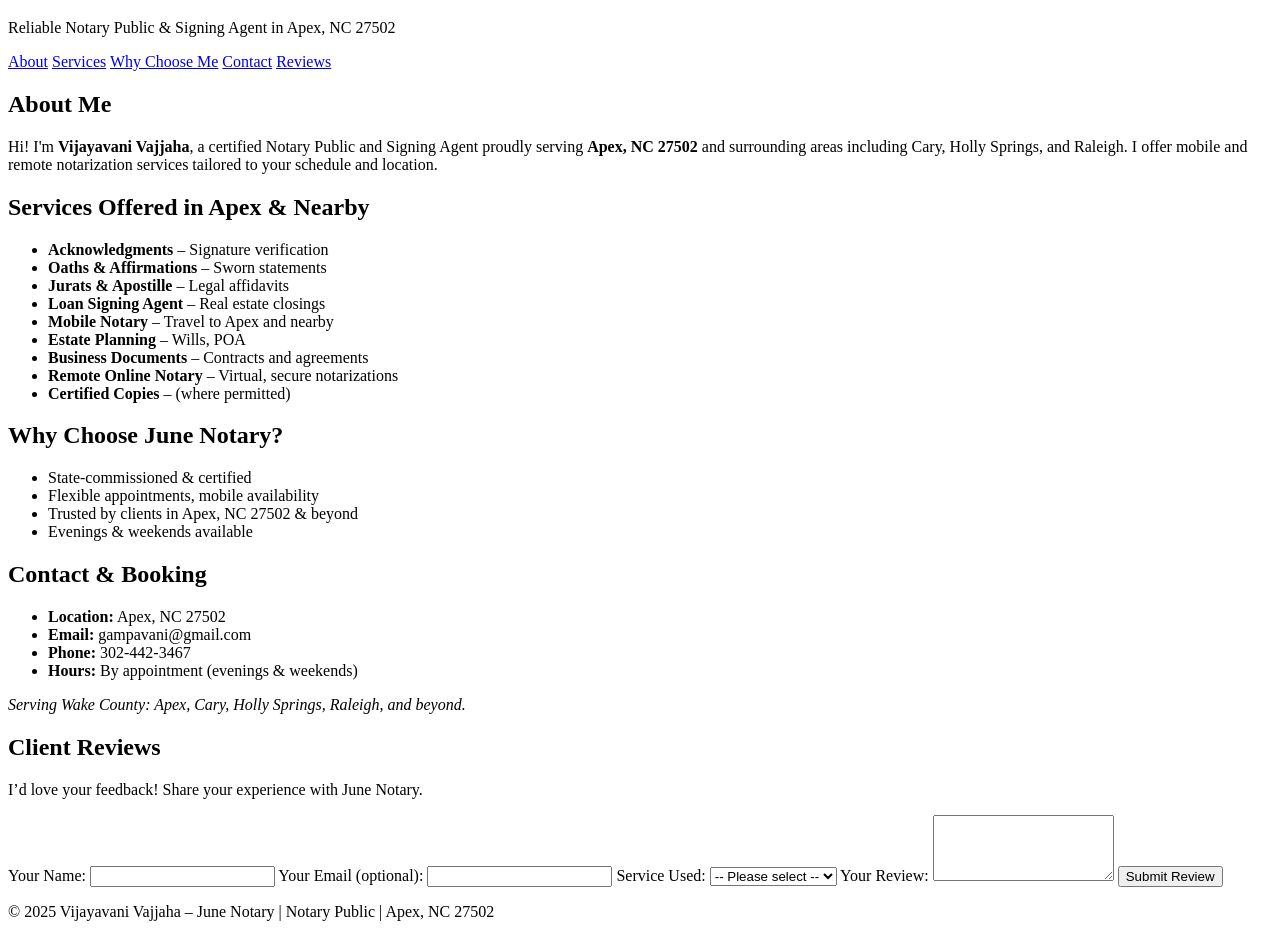
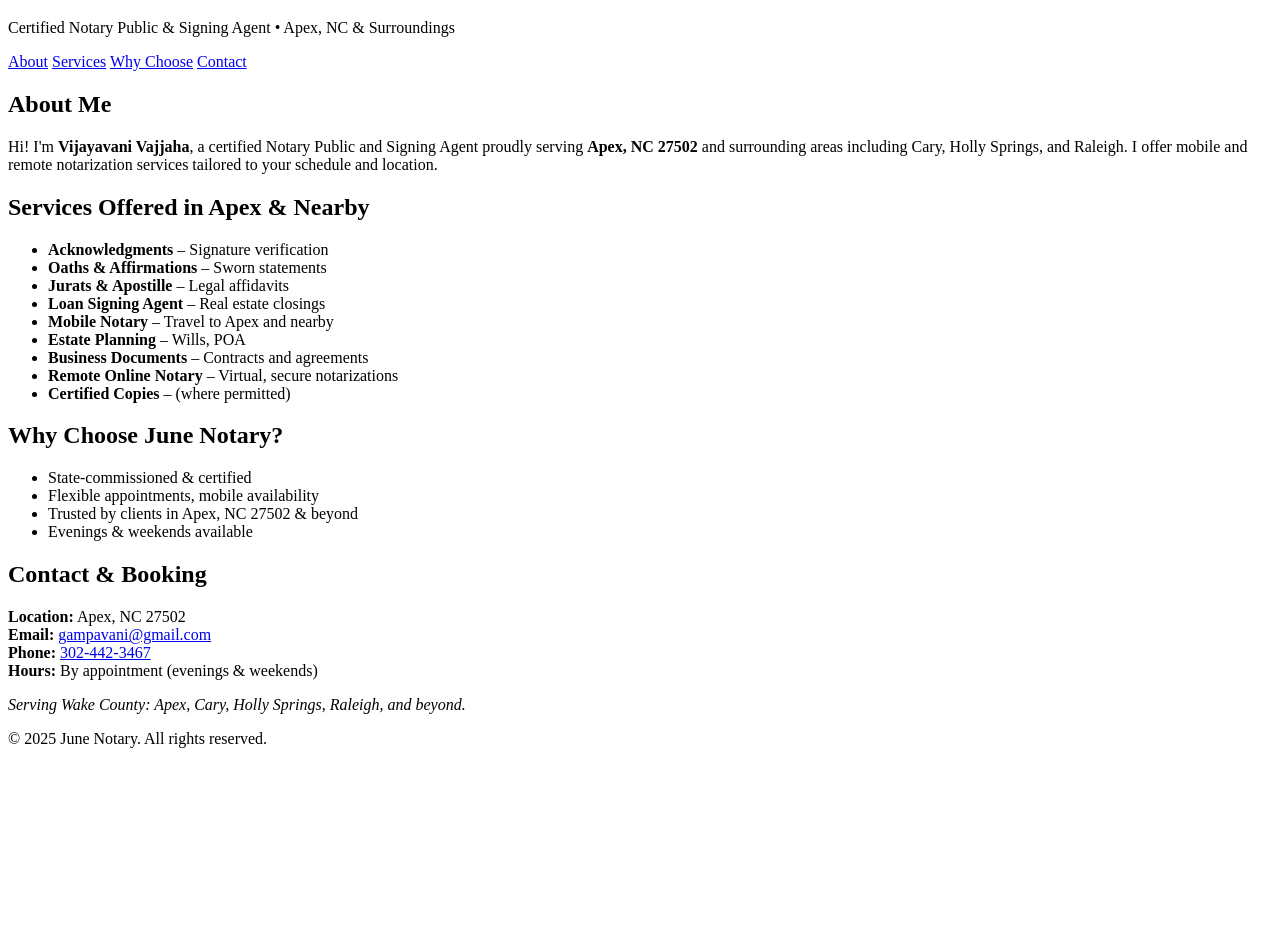
Before and after one commit to gvbsvv/junenotary, a plain HTML site: page index.html in a window 1280 px wide. Shown: the part 61-998 px from the top of the page. After the commit the page ends 817 px from the top, so only its background shows below. Drawn offline with Linux system fonts and the light colour scheme.

Commit message:
Update index.html

```diff
--- a/index.html
+++ b/index.html
@@ -1,40 +1,35 @@
 <!DOCTYPE html>
 <html lang="en">
 <head>
-  <meta charset="UTF-8" />
-  <meta name="viewport" content="width=device-width, initial-scale=1.0" />
-  <meta name="description" content="June Notary is your trusted Notary Public and Signing Agent in Apex, North Carolina 27502. Offering mobile notarization, real estate closings, and more." />
-  <meta name="keywords" content="notary public Apex NC, Apex notary, 27502 notary, signing agent Apex, mobile notary Apex, North Carolina notary, loan signing agent Apex, real estate notary, document witness Apex" />
-  <meta name="author" content="Vijayavani Vajjaha" />
-  <title>June Notary | Notary Public & Signing Agent - Apex, NC 27502</title>
-  <link rel="stylesheet" href="styles.css" />
+    <meta charset="UTF-8">
+    <meta name="viewport" content="width=device-width, initial-scale=1.0">
+    <title>June Notary | Apex, NC</title>
+    <link rel="stylesheet" href="styles.css">
 </head>
 <body>
     <header>
         <h1>June Notary</h1>
-    <p>Reliable Notary Public & Signing Agent in Apex, NC 27502</p>
+        <p>Certified Notary Public & Signing Agent • Apex, NC & Surroundings</p>
     </header>
-
     <nav>
         <a href="#about">About</a>
         <a href="#services">Services</a>
-    <a href="#why">Why Choose Me</a>
+        <a href="#whychoose">Why Choose</a>
         <a href="#contact">Contact</a>
-    <a href="#reviews">Reviews</a>
     </nav>
-
     <main>
         <section id="about">
             <h2>About Me</h2>
-      <p>Hi! I'm <strong>Vijayavani Vajjaha</strong>, a certified Notary Public and Signing Agent proudly serving <strong>Apex, NC 27502</strong> and surrounding areas including Cary, Holly Springs, and Raleigh. I offer mobile and remote notarization services tailored to your schedule and location.</p>
+            <p>
+                Hi! I'm <strong>Vijayavani Vajjaha</strong>, a certified Notary Public and Signing Agent proudly serving <strong>Apex, NC 27502</strong> and surrounding areas including Cary, Holly Springs, and Raleigh. I offer mobile and remote notarization services tailored to your schedule and location.
+            </p>
         </section>
-
         <section id="services">
             <h2>Services Offered in Apex & Nearby</h2>
             <ul>
                 <li><strong>Acknowledgments</strong> – Signature verification</li>
-        <li><strong>Oaths & Affirmations</strong> – Sworn statements</li>
-        <li><strong>Jurats & Apostille</strong> – Legal affidavits</li>
+                <li><strong>Oaths &amp; Affirmations</strong> – Sworn statements</li>
+                <li><strong>Jurats &amp; Apostille</strong> – Legal affidavits</li>
                 <li><strong>Loan Signing Agent</strong> – Real estate closings</li>
                 <li><strong>Mobile Notary</strong> – Travel to Apex and nearby</li>
                 <li><strong>Estate Planning</strong> – Wills, POA</li>
@@ -43,57 +38,30 @@
                 <li><strong>Certified Copies</strong> – (where permitted)</li>
             </ul>
         </section>
-
-    <section id="why">
+        <section id="whychoose">
             <h2>Why Choose June Notary?</h2>
             <ul>
-        <li>State-commissioned & certified</li>
+                <li>State-commissioned &amp; certified</li>
                 <li>Flexible appointments, mobile availability</li>
-        <li>Trusted by clients in Apex, NC 27502 & beyond</li>
-        <li>Evenings & weekends available</li>
+                <li>Trusted by clients in Apex, NC 27502 &amp; beyond</li>
+                <li>Evenings &amp; weekends available</li>
             </ul>
         </section>
-
         <section id="contact">
-      <h2>Contact & Booking</h2>
-      <ul>
-        <li><strong>Location:</strong> Apex, NC 27502</li>
-        <li><strong>Email:</strong> gampavani@gmail.com</li>
-        <li><strong>Phone:</strong> 302-442-3467</li>
-        <li><strong>Hours:</strong> By appointment (evenings & weekends)</li>
-      </ul>
-      <p><em>Serving Wake County: Apex, Cary, Holly Springs, Raleigh, and beyond.</em></p>
-    </section>
-
-    <section id="reviews">
-      <h2>Client Reviews</h2>
-      <p>I’d love your feedback! Share your experience with June Notary.</p>
-      <form class="review-form" action="mailto:gampavani@gmail.com?subject=Client%20Review" method="POST" enctype="text/plain">
-        <label for="name">Your Name:</label>
-        <input type="text" id="name" name="Name" required>
-
-        <label for="email">Your Email (optional):</label>
-        <input type="email" id="email" name="Email">
-
-        <label for="service">Service Used:</label>
-        <select id="service" name="Service Used" required>
-          <option value="">-- Please select --</option>
-          <option value="Notarization">Notarization</option>
-          <option value="Loan Signing">Loan Signing</option>
-          <option value="Mobile Notary">Mobile Notary</option>
-          <option value="Other">Other</option>
-        </select>
-
-        <label for="review">Your Review:</label>
-        <textarea id="review" name="Review" rows="4" required></textarea>
-
-        <button type="submit">Submit Review</button>
-      </form>
+            <h2>Contact &amp; Booking</h2>
+            <p>
+                <strong>Location:</strong> Apex, NC 27502<br>
+                <strong>Email:</strong> <a href="mailto:gampavani@gmail.com">gampavani@gmail.com</a><br>
+                <strong>Phone:</strong> <a href="tel:3024423467">302-442-3467</a><br>
+                <strong>Hours:</strong> By appointment (evenings &amp; weekends)
+            </p>
+            <p class="service-area">
+                <em>Serving Wake County: Apex, Cary, Holly Springs, Raleigh, and beyond.</em>
+            </p>
         </section>
     </main>
-
     <footer>
-    <p>&copy; 2025 Vijayavani Vajjaha – June Notary | Notary Public | Apex, NC 27502</p>
+        &copy; 2025 June Notary. All rights reserved.
     </footer>
 </body>
 </html>
```
Lines whose indentation alone changed are shown as unchanged.
